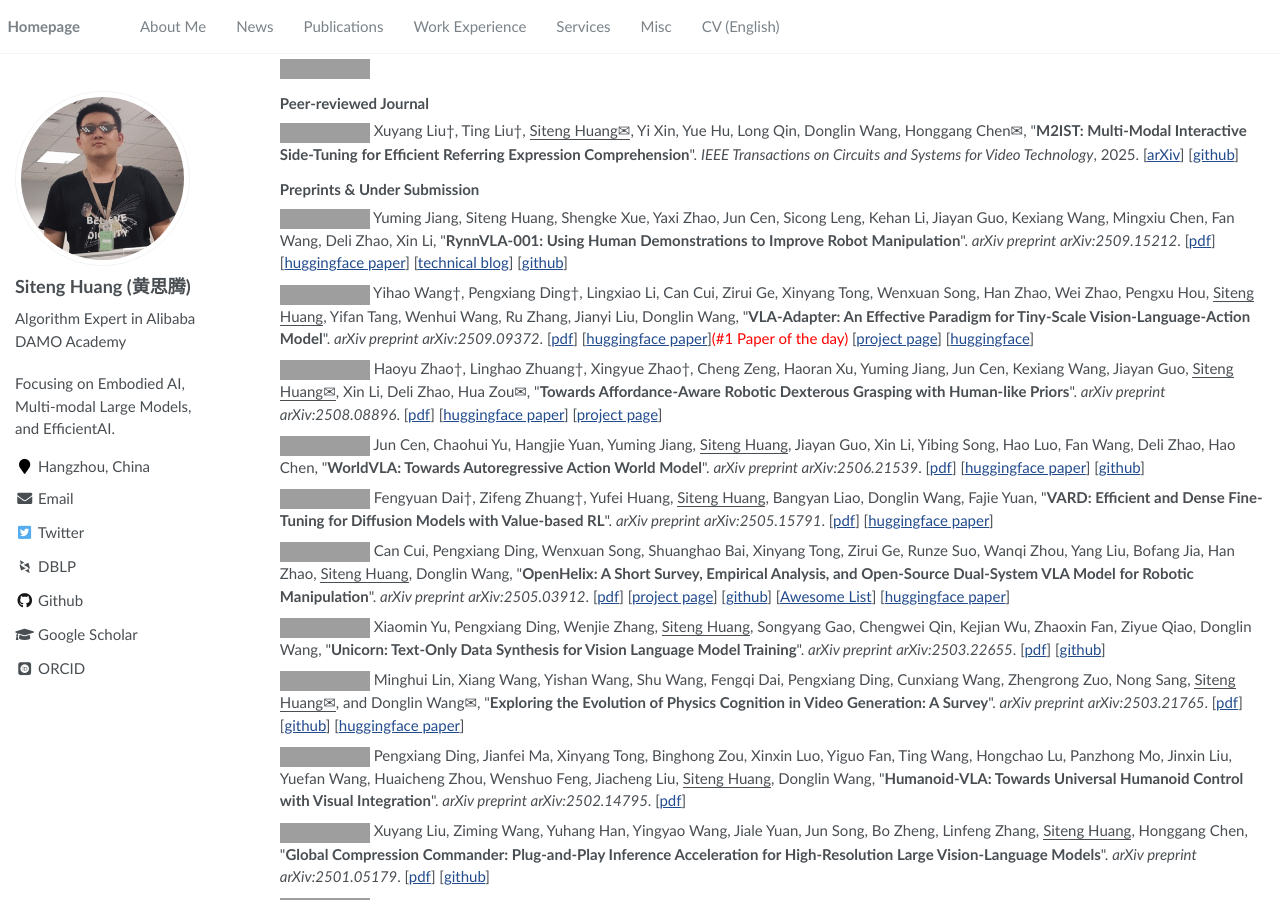
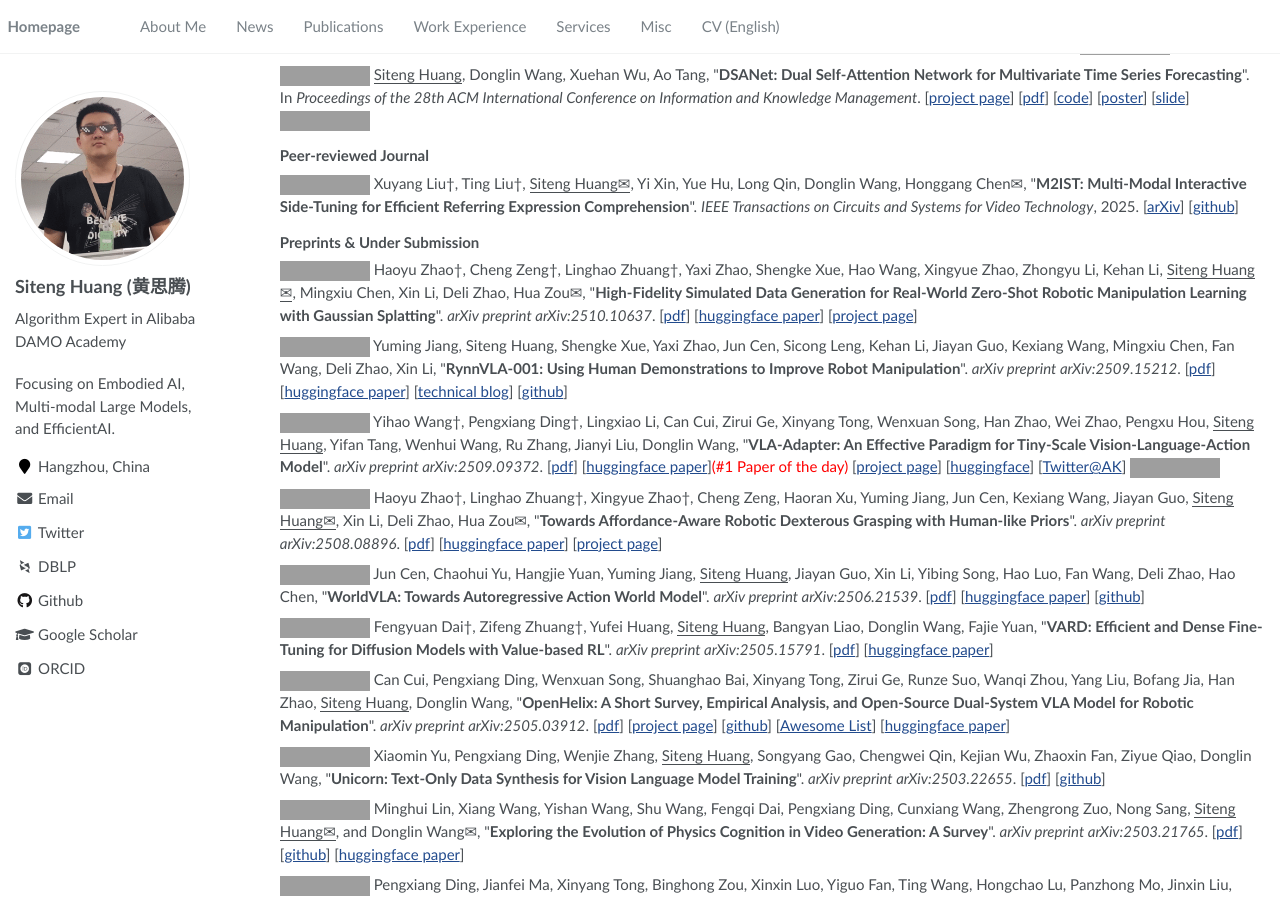
Before and after one commit to bighuang624/bighuang624.github.io, a Jekyll site: the page built from _pages/about.md, in a window 1280 px wide and 900 px high, scrolled down 3141 px. Built offline with Jekyll 4.4.1, drawn with Linux system fonts in a browser that asks for light colours; some web fonts are replaced; some of the changed text lies outside the part shown; grey boxes are pictures that could not be loaded.

Commit message:
add RoboSimGS

```diff
--- a/_pages/includes/news.md
+++ b/_pages/includes/news.md
@@ -2,8 +2,9 @@
 
 <!-- 参考 https://huanwang.tech/ 的样式 -->
 
+* <span style="font-size:12px;color:#FFFFFF;background-color:#007ec6;padding:1px 5px 1.5px 5px;">2025/10/14</span> **[Preprint]** We released [RoboSimGS](https://arxiv.org/abs/2510.10637), a novel Real2Sim2Real framework that converts multi-view real-world images into scalable, highfidelity, and physically interactive simulation environments for robotic manipulation! An overview video can be found in [Project page](https://robosimgs.github.io/)!
 * <span style="font-size:12px;color:#FFFFFF;background-color:#007ec6;padding:1px 5px 1.5px 5px;">2025/09/19</span> **[NeurIPS'25]** [SSR](https://arxiv.org/abs/2505.12448) got accepted for NeurIPS 2025! The work transforms raw depth data into structured, interpretable textual CoT, enhancing spatial reasoning capabilities of MLLMs. See [Project page](https://yliu-cs.github.io/SSR/) and [Github](https://github.com/yliu-cs/SSR)!
-* <span style="font-size:12px;color:#FFFFFF;background-color:#007ec6;padding:1px 5px 1.5px 5px;">2025/09/12</span> **[Preprint]** We released [VLA-Adapter](https://arxiv.org/abs/2509.09372), which reduces reliance on large-scale VLMs and extensive pre-training by using a lightweight Policy module with Bridge Attention, achieving state-of-the-art performance and fast inference speed with minimal computational resources! [Checkpoint](https://huggingface.co/VLA-Adapter) has been available! See [Project page](https://vla-adapter.github.io/) for more details. VLA-Adapter got [#1 Paper of the day](https://huggingface.co/papers/2509.09372) on huggingface papers!
+* <span style="font-size:12px;color:#FFFFFF;background-color:#007ec6;padding:1px 5px 1.5px 5px;">2025/09/12</span> **[Preprint]** We released [VLA-Adapter](https://arxiv.org/abs/2509.09372), which reduces reliance on large-scale VLMs and extensive pre-training by using a lightweight Policy module with Bridge Attention, achieving state-of-the-art performance and fast inference speed with minimal computational resources! [Checkpoint](https://huggingface.co/VLA-Adapter) has been available! See [Project page](https://vla-adapter.github.io/) for more details. Got [#1 Paper of the day](https://huggingface.co/papers/2509.09372) on huggingface papers!
 * <span style="font-size:12px;color:#FFFFFF;background-color:#007ec6;padding:1px 5px 1.5px 5px;">2025/08/13</span> **[Preprint]** We released [AffordDex](https://arxiv.org/abs/2508.08896), a universal grasping policy for dexterous hands with an inherent understanding of both motion priors and object affordances! Grasping videos can be found in [Project page](https://afforddex.github.io/)!
 * <span style="font-size:12px;color:#FFFFFF;background-color:#007ec6;padding:1px 5px 1.5px 5px;">2025/08/08</span> **[DAMO RynnBot]** We open-sourced [RynnEC](https://github.com/alibaba-damo-academy/RynnEC): a video MLLM for embodied cognition tasks, [RynnVLA-001](https://github.com/alibaba-damo-academy/RynnVLA-001): a VLA model based on pretrained video generation model, [RynnRCP](https://github.com/alibaba-damo-academy/RynnRCP): a complete set of robot service agreements and frameworks! <span style="font-size:12px;color:#FFFFFF;background-color:#007ec6;padding:1px 5px 1.5px 5px;">2025/08/11</span> We released the [technical blog](https://huggingface.co/blog/Alibaba-DAMO-Academy/rynnvla-001) for RynnVLA-001! <span style="font-size:12px;color:#FFFFFF;background-color:#007ec6;padding:1px 5px 1.5px 5px;">2025/09/19</span> We released the [technical report](https://arxiv.org/abs/2509.15212) for RynnVLA-001!
 * <span style="font-size:12px;color:#FFFFFF;background-color:#007ec6;padding:1px 5px 1.5px 5px;">2025/08/02</span> **[CoRL'25]** [Long-VLA](https://arxiv.org/abs/2508.19958), a novel framework designed to enhance VLA models for challenging **long-horizon** robotic manipulation tasks, got accepted for CoRL 2025!
--- a/_pages/includes/pub_short.md
+++ b/_pages/includes/pub_short.md
@@ -59,9 +59,11 @@
 
 ### Preprints & Under Submission
 
+<a href="https://arxiv.org/abs/2510.10637" target="_blank"><img src="https://img.shields.io/badge/arXiv-2510.10637-B31B1B?style=flat-square"></a> Haoyu Zhao†, Cheng Zeng†, Linghao Zhuang†, Yaxi Zhao, Shengke Xue, Hao Wang, Xingyue Zhao, Zhongyu Li, Kehan Li, <u>Siteng Huang✉</u>, Mingxiu Chen, Xin Li, Deli Zhao, Hua Zou✉, &quot;**High-Fidelity Simulated Data Generation for Real-World Zero-Shot Robotic Manipulation Learning with Gaussian Splatting**&quot;. *arXiv preprint arXiv:2510.10637*. [[pdf](https://arxiv.org/pdf/2510.10637.pdf)] [[huggingface paper](https://huggingface.co/papers/2510.10637)] [[project page](https://robosimgs.github.io/)]
+
 <a href="https://arxiv.org/abs/2509.15212" target="_blank"><img src="https://img.shields.io/badge/arXiv-2509.15212-B31B1B?style=flat-square"></a> Yuming Jiang, Siteng Huang, Shengke Xue, Yaxi Zhao, Jun Cen, Sicong Leng, Kehan Li, Jiayan Guo, Kexiang Wang, Mingxiu Chen, Fan Wang, Deli Zhao, Xin Li, &quot;**RynnVLA-001: Using Human Demonstrations to Improve Robot Manipulation**&quot;. *arXiv preprint arXiv:2509.15212*. [[pdf](https://arxiv.org/pdf/2509.15212.pdf)] [[huggingface paper](https://huggingface.co/papers/2509.15212)] [[technical blog](https://huggingface.co/blog/Alibaba-DAMO-Academy/rynnvla-001)] [[github](https://github.com/alibaba-damo-academy/RynnVLA-001)]
 
-<a href="https://arxiv.org/abs/2509.09372" target="_blank"><img src="https://img.shields.io/badge/arXiv-2509.09372-B31B1B?style=flat-square"></a> Yihao Wang†, Pengxiang Ding†, Lingxiao Li, Can Cui, Zirui Ge, Xinyang Tong, Wenxuan Song, Han Zhao, Wei Zhao, Pengxu Hou, <u>Siteng Huang</u>, Yifan Tang, Wenhui Wang, Ru Zhang, Jianyi Liu, Donglin Wang, &quot;**VLA-Adapter: An Effective Paradigm for Tiny-Scale Vision-Language-Action Model**&quot;. *arXiv preprint arXiv:2509.09372*. [[pdf](https://arxiv.org/pdf/2509.09372.pdf)] [[huggingface paper](https://huggingface.co/papers/2509.09372)]<span style="color:red">(#1 Paper of the day)</span> [[project page](https://vla-adapter.github.io/)] [[huggingface](https://huggingface.co/VLA-Adapter)]
+<a href="https://arxiv.org/abs/2509.09372" target="_blank"><img src="https://img.shields.io/badge/arXiv-2509.09372-B31B1B?style=flat-square"></a> Yihao Wang†, Pengxiang Ding†, Lingxiao Li, Can Cui, Zirui Ge, Xinyang Tong, Wenxuan Song, Han Zhao, Wei Zhao, Pengxu Hou, <u>Siteng Huang</u>, Yifan Tang, Wenhui Wang, Ru Zhang, Jianyi Liu, Donglin Wang, &quot;**VLA-Adapter: An Effective Paradigm for Tiny-Scale Vision-Language-Action Model**&quot;. *arXiv preprint arXiv:2509.09372*. [[pdf](https://arxiv.org/pdf/2509.09372.pdf)] [[huggingface paper](https://huggingface.co/papers/2509.09372)]<span style="color:red">(#1 Paper of the day)</span> [[project page](https://vla-adapter.github.io/)] [[huggingface](https://huggingface.co/VLA-Adapter)] [[Twitter@AK](https://x.com/_akhaliq/status/1966610780838621241)] <a href="https://github.com/OpenHelix-Team/VLA-Adapter" target="_blank"><img src="https://img.shields.io/github/stars/OpenHelix-Team/VLA-Adapter?style=social"></a>
 
 <a href="https://arxiv.org/abs/2508.08896" target="_blank"><img src="https://img.shields.io/badge/arXiv-2508.08896-B31B1B?style=flat-square"></a> Haoyu Zhao†, Linghao Zhuang†, Xingyue Zhao†, Cheng Zeng, Haoran Xu, Yuming Jiang, Jun Cen, Kexiang Wang, Jiayan Guo, <u>Siteng Huang✉</u>, Xin Li, Deli Zhao, Hua Zou✉, &quot;**Towards Affordance-Aware Robotic Dexterous Grasping with Human-like Priors**&quot;. *arXiv preprint arXiv:2508.08896*. [[pdf](https://arxiv.org/pdf/2508.08896.pdf)] [[huggingface paper](https://huggingface.co/papers/2508.08896)] [[project page](https://afforddex.github.io/)]
 
```
